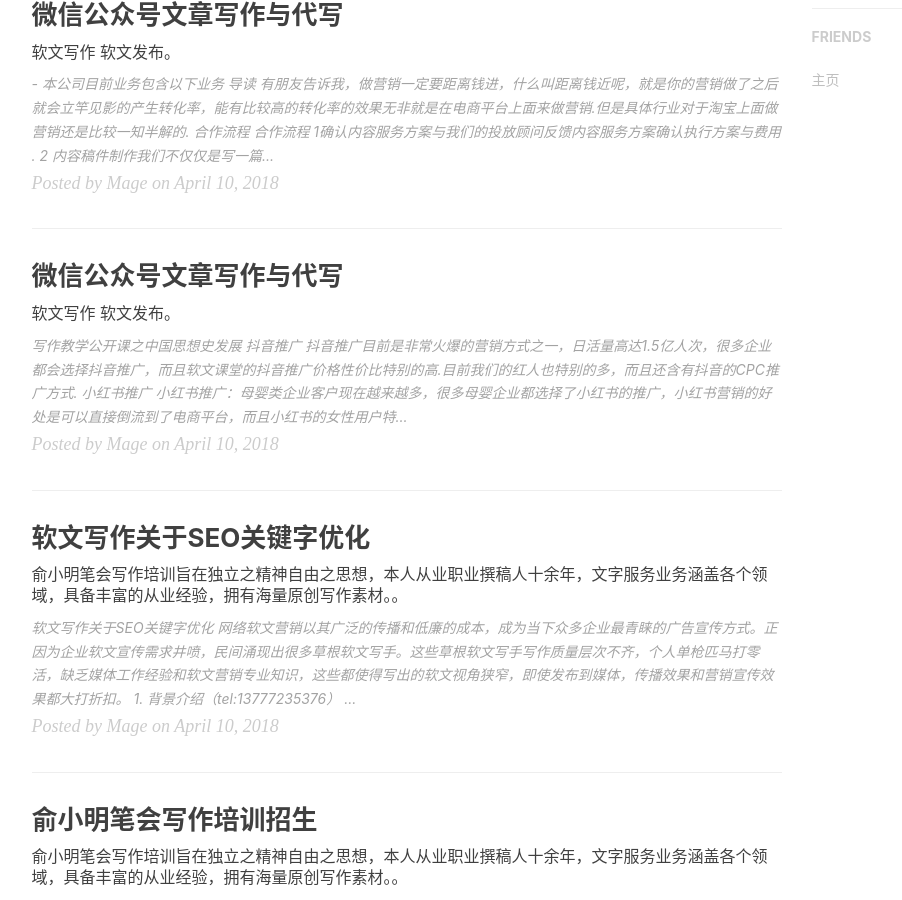
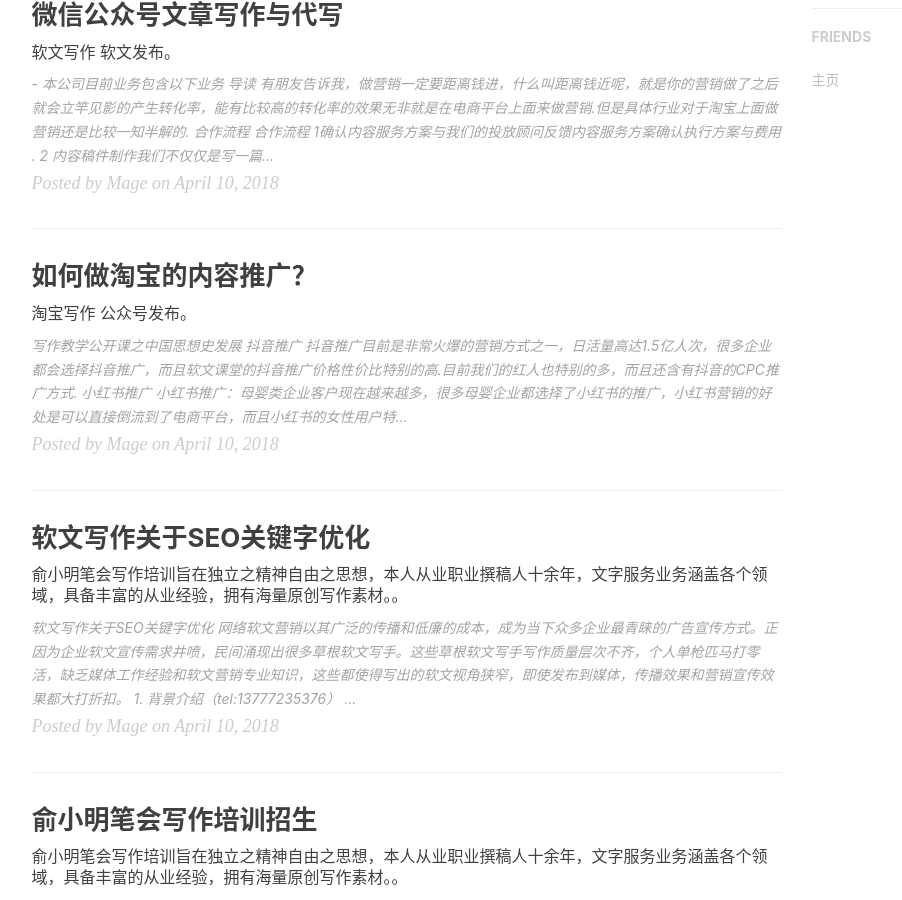
Before and after one commit to yuxiaoming1985/ruanwenku, a Jekyll site: the page built from index.html, in a window 1280 px wide and 900 px high, scrolled down 1050 px. Shown: the whole window, without its empty margins (136-1038 px from the left). Built offline with Jekyll 4.4.1, drawn with Linux system fonts in a browser that asks for light colours; nearby versions of some CDN libraries; the list of posts is cut into pages by our own code; comment, search, counter and statistics services are not loaded.

Commit message:
Update 2018-11-1-xiezuo.markdown

```diff
--- a/_posts/2018-11-1-xiezuo.markdown
+++ b/_posts/2018-11-1-xiezuo.markdown
@@ -1,7 +1,7 @@
 ---
 layout:     post
-title:      "微信公众号文章写作与代写"
-subtitle: "软文写作 软文发布。"
+title:      "如何做淘宝的内容推广？"
+subtitle: "淘宝写作 公众号发布。"
 date:       2018-04-10 12:00:00
 author:     "Mage"
 header-img: "img/post-yu1.jpg"
```
